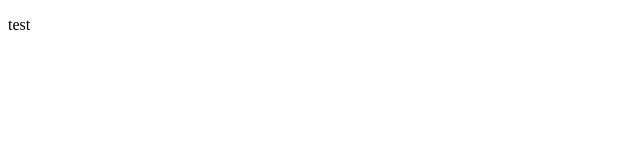
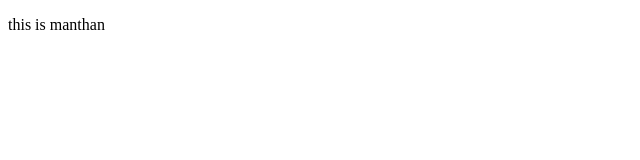
Before and after one commit to Vismaypikachu/IBCASTest, a plain HTML site: page index.html in a window 1280 px wide. Shown: the full height of the page, 0-640 px from the left. Drawn offline with Linux system fonts and the light colour scheme.

Commit message:
this is manthan

```diff
--- a/index.html
+++ b/index.html
@@ -10,6 +10,6 @@
     <title>Hello</title>
 </head>
 <body>
-    <p> test</p>
+    <p> this is manthan </p>
 </body>
 </html>
```
